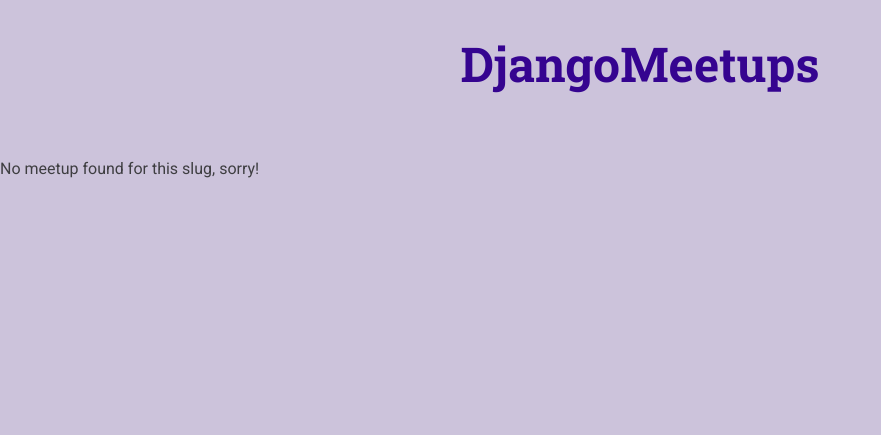
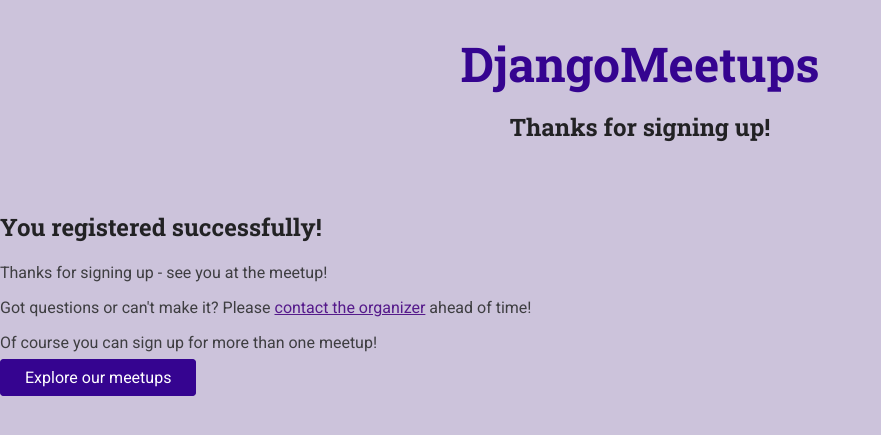
Before and after one commit to Esataydin/django-meetup-site, a Django app: page /meetups/success in a window 1280 px wide. Shown: the top 435 px of the page, without its empty margins (0-881 px from the left). Run offline with Django 4.2, Linux system fonts and the light colour scheme; data that the repository does not hold is empty.

Commit message:
registration form, functionality added

```diff
--- a/meetups/templates/meetups/meetup-details.html
+++ b/meetups/templates/meetups/meetup-details.html
@@ -37,7 +37,8 @@
 
             <section id="registration">
                 <h2>Join Us!</h2>
-                <form>
+                <form action="{% url "meetup-detail" meetup.slug %}" method="POST">
+                    {% csrf_token %}
                     <ul>
                         {{ form.as_ul }}
                     </ul>
--- /dev/null
+++ b/meetups/templates/meetups/registration-success.html
@@ -0,0 +1,29 @@
+{% extends "meetups/base/base.html" %}
+
+{% load static %}
+
+{% block title %}You registered successfully!{% endblock %}
+
+
+{% block site_css %}
+    <link rel="stylesheet" href="{% static "meetups/styles/registration-confirmation.css" %}">
+{% endblock %}
+
+
+{% block main_heading %}
+    Thanks for signing up!
+{% endblock %}
+
+
+{% block body %}
+    <section id="confirmation">
+        <h2>You registered successfully!</h2>
+        <p>Thanks for signing up - see you at the meetup!</p>
+        <p>Got questions or can't make it? Please <a href="">contact the organizer</a> ahead of time! </p>
+    </section>
+
+    <section id="continue">
+        <p>Of course you can sign up for more than one meetup!</p>
+        <p><a href="/meetups" class="btn">Explore our meetups</a></p>
+    </section>
+{% endblock %}
--- a/meetups/urls.py
+++ b/meetups/urls.py
@@ -4,5 +4,6 @@
 
 urlpatterns = [
     path("meetups/", views.index, name="all-meetups"),
+    path("meetups/success", views.confirm_registration, name="confirm-registration"),
     path("meetups/<slug:meetup_slug>", views.meetup_details, name="meetup-detail"), #our-domain.com/meetups/<dynamic-path-segment>
 ]
--- a/meetups/views.py
+++ b/meetups/views.py
@@ -1,4 +1,4 @@
-from django.shortcuts import render
+from django.shortcuts import render, redirect
 
 from .models import Meetup
 from .forms import RegistrationForm
@@ -15,13 +15,26 @@
 def meetup_details(request, meetup_slug):
     try:
         selected_meetup = Meetup.objects.get(slug=meetup_slug)
-        registration_form = RegistrationForm()
+        if request.method == "GET":
+            registration_form = RegistrationForm()
+
+        else:
+            registration_form = RegistrationForm(request.POST)
+            if registration_form.is_valid():
+                participant = registration_form.save()
+                selected_meetup.participants.add(participant)
+                return redirect("confirm-registration")
+
         return render(request, "meetups/meetup-details.html", {
-            "meetup_found": True,
-            "meetup": selected_meetup,
-            "form": registration_form
-        })
+                "meetup_found": True,
+                "meetup": selected_meetup,
+                "form": registration_form
+            })
+
     except Exception as exc:
         return render(request, "meetups/meetup-details.html", {
             "meetup_found": False
         })
+
+def confirm_registration(request):
+    return render(request, "meetups/registration-success.html")
```
